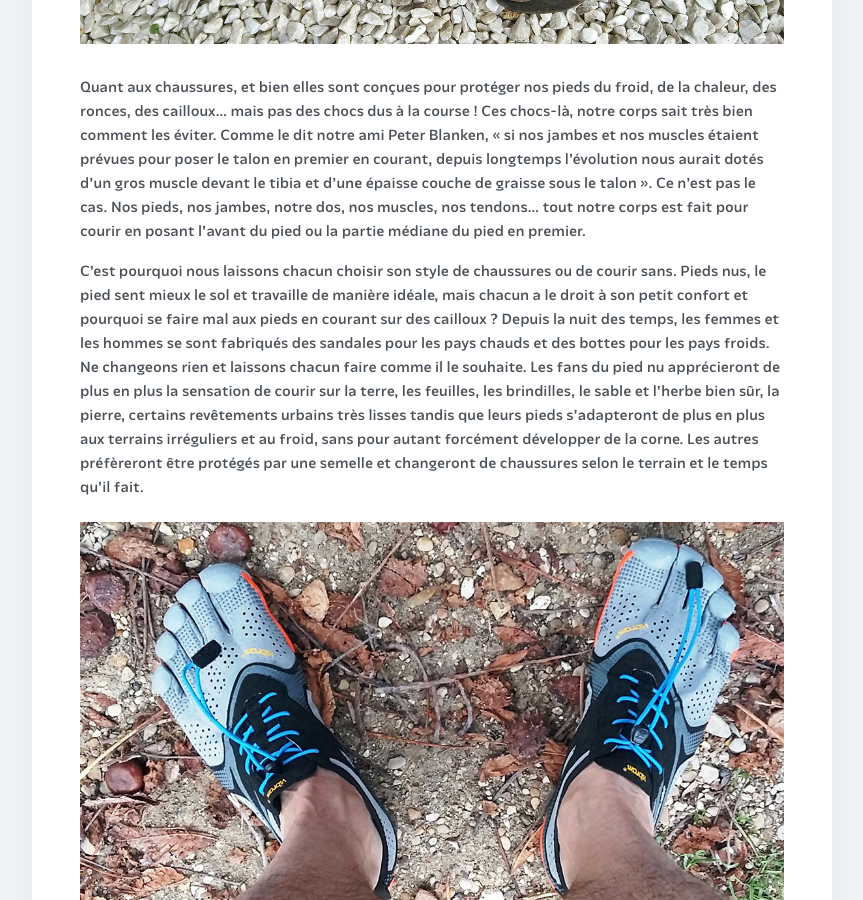
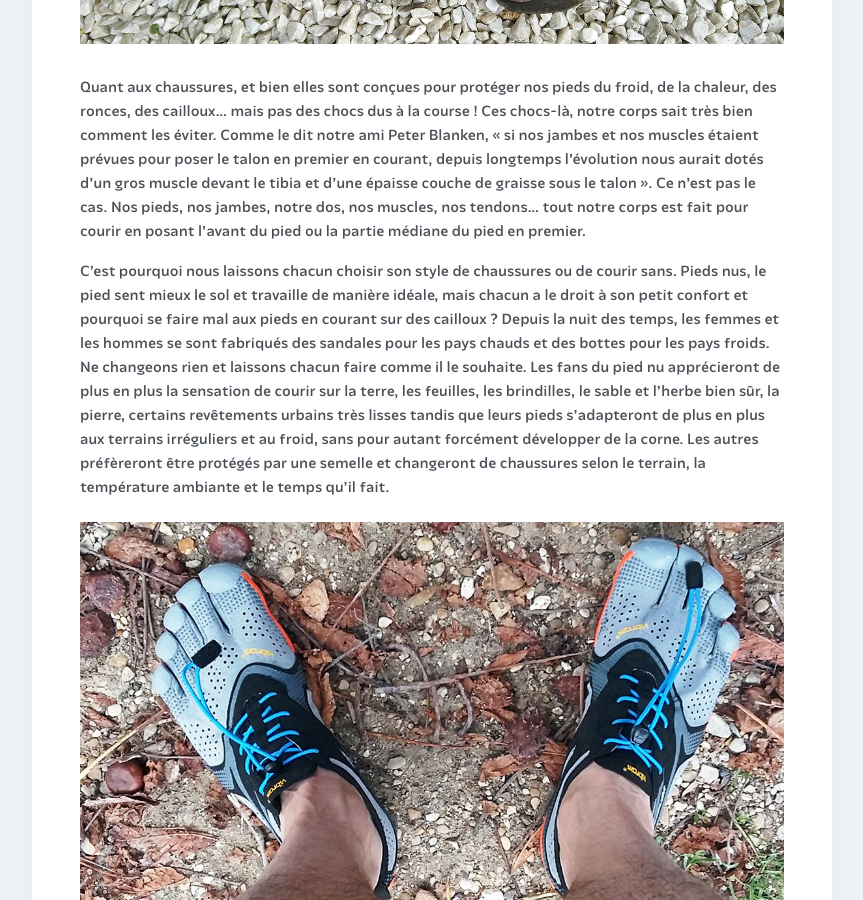
Before and after one commit to courirpaleo/courirpaleo.github.io, a Jekyll site: the page built from _pages-secondary/foulee-naturelle.md, in a window 1280 px wide and 900 px high, scrolled down 3918 px. Shown: the whole window, without its empty margins (208-1071 px from the left). Built offline with Jekyll 4.4.1, drawn with Linux system fonts in a browser that asks for light colours; some web fonts are replaced.

Commit message:
Update foulee-naturelle.md

```diff
--- a/_pages-secondary/foulee-naturelle.md
+++ b/_pages-secondary/foulee-naturelle.md
@@ -36,7 +36,7 @@ Nous ne sommes pas hostiles à la technologie, mais nous pensons que notre corps
 
 Quant aux chaussures, et bien elles sont conçues pour protéger nos pieds du froid, de la chaleur, des ronces, des cailloux... mais pas des chocs dus à la course&nbsp;! Ces chocs-là, notre corps sait très bien comment les éviter. Comme le dit notre ami Peter Blanken, «&nbsp;si nos jambes et nos muscles étaient prévues pour poser le talon en premier en courant, depuis longtemps l'évolution nous aurait dotés d'un gros muscle devant le tibia et d'une épaisse couche de graisse sous le talon&nbsp;». Ce n'est pas le cas. Nos pieds, nos jambes, notre dos, nos muscles, nos tendons... tout notre corps est fait pour courir en posant l'avant du pied ou la partie médiane du pied en premier.
 
-C'est pourquoi nous laissons chacun choisir son style de chaussures ou de courir sans. Pieds nus, le pied sent mieux le sol et travaille de manière idéale, mais chacun a le droit à son petit confort et pourquoi se faire mal aux pieds en courant sur des cailloux&nbsp;? Depuis la nuit des temps, les femmes et les hommes se sont fabriqués des sandales pour les pays chauds et des bottes pour les pays froids. Ne changeons rien et laissons chacun faire comme il le souhaite. Les fans du pied nu apprécieront de plus en plus la sensation de courir sur la terre, les feuilles, les brindilles, le sable et l'herbe bien sûr, la pierre, certains revêtements urbains très lisses tandis que leurs pieds s'adapteront de plus en plus aux terrains irréguliers et au froid, sans pour autant forcément développer de la corne. Les autres préfèreront être protégés par une semelle et changeront de chaussures selon le terrain et le temps qu'il fait.
+C'est pourquoi nous laissons chacun choisir son style de chaussures ou de courir sans. Pieds nus, le pied sent mieux le sol et travaille de manière idéale, mais chacun a le droit à son petit confort et pourquoi se faire mal aux pieds en courant sur des cailloux&nbsp;? Depuis la nuit des temps, les femmes et les hommes se sont fabriqués des sandales pour les pays chauds et des bottes pour les pays froids. Ne changeons rien et laissons chacun faire comme il le souhaite. Les fans du pied nu apprécieront de plus en plus la sensation de courir sur la terre, les feuilles, les brindilles, le sable et l'herbe bien sûr, la pierre, certains revêtements urbains très lisses tandis que leurs pieds s'adapteront de plus en plus aux terrains irréguliers et au froid, sans pour autant forcément développer de la corne. Les autres préfèreront être protégés par une semelle et changeront de chaussures selon le terrain, la température ambiante et le temps qu'il fait.
 
 ![Courir Paleo](/assets/images/CourirPaleo_Vincennes_VFF_1080px.jpg)
 
```
